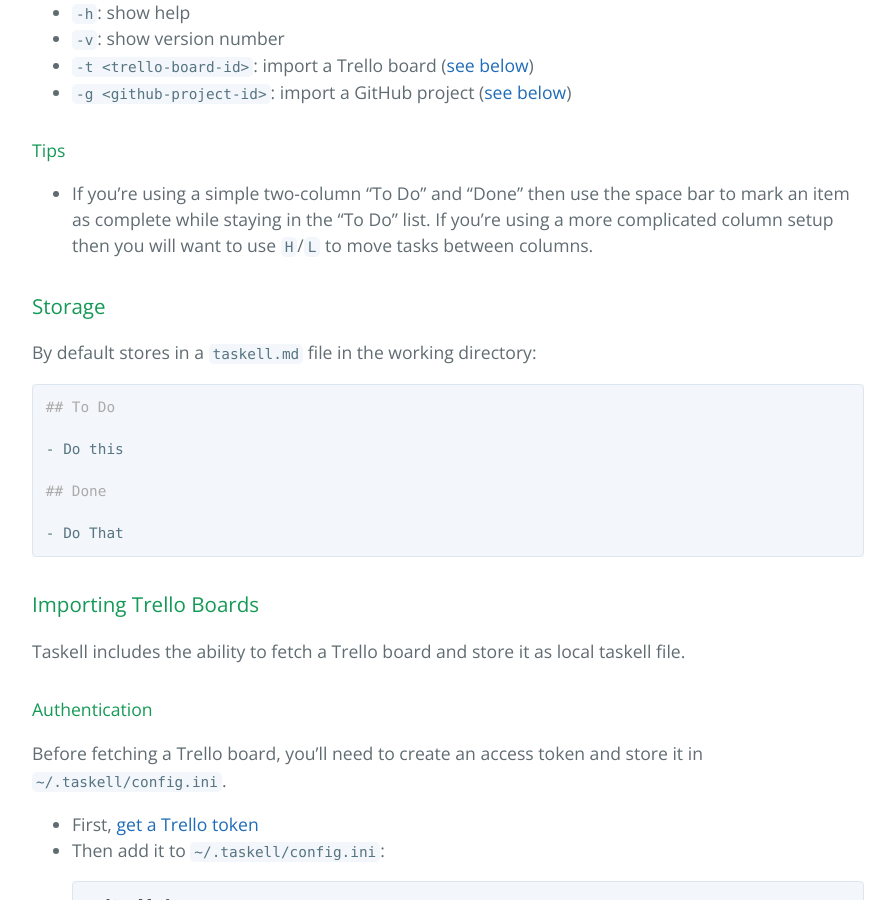
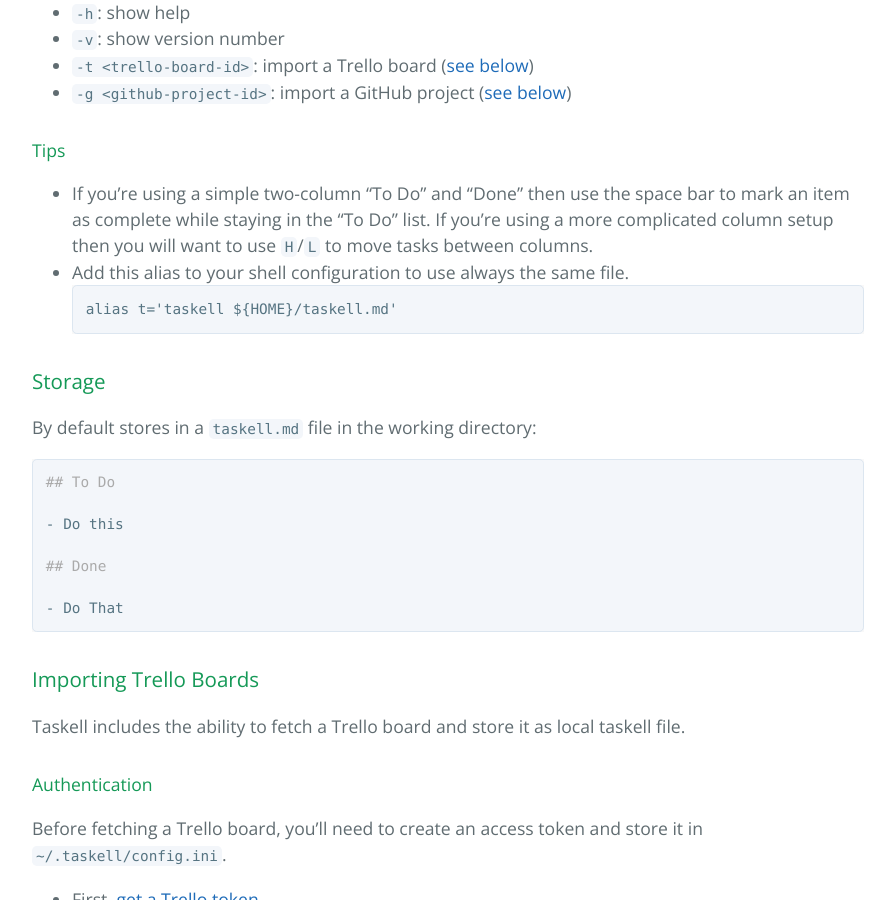
Before and after one commit to smallhadroncollider/taskell, a Jekyll site: the page built from docs/index.md, in a window 1280 px wide and 900 px high, scrolled down 2864 px. Shown: the whole window, without its empty margins (192-1087 px from the left). Built offline with Jekyll 4.4.1, drawn with Linux system fonts in a browser that asks for light colours.

Commit message:
add tips

````diff
--- a/docs/index.md
+++ b/docs/index.md
@@ -90,6 +90,10 @@
 #### Tips
 
 - If you're using a simple two-column "To Do" and "Done" then use the space bar to mark an item as complete while staying in the "To Do" list. If you're using a more complicated column setup then you will want to use `H`/`L` to move tasks between columns.
+- Add this alias to your shell configuration to use always the same file.
+  ```
+  alias t='taskell ${HOME}/taskell.md'
+  ```
 
 ### Storage
 
````
